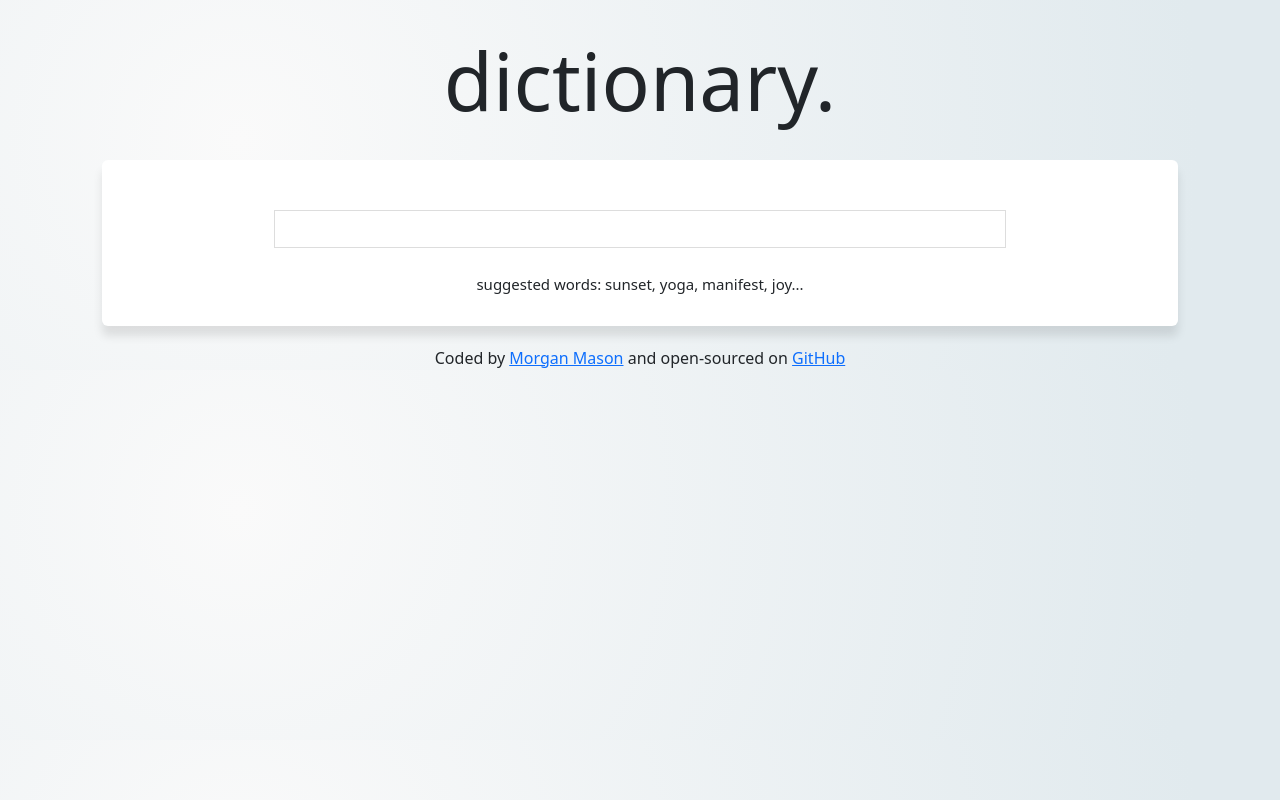
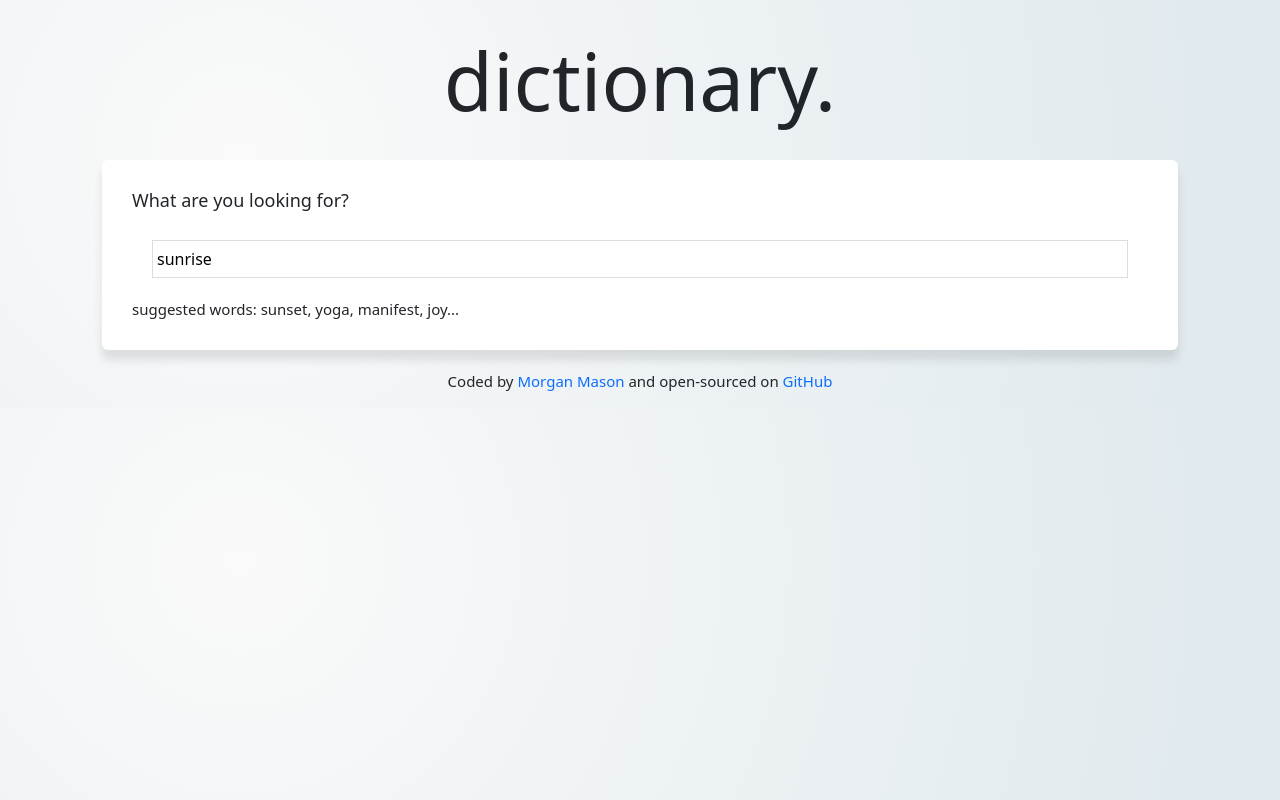
Before and after one commit to masonmol/Dictionary-app, a React (Create React App) app: page / in a window 1280 px wide. Built offline with nearby package versions, Linux system fonts and the light colour scheme; no server answers.

Commit message:
styled the application

```diff
--- a/src/App.css
+++ b/src/App.css
@@ -10,3 +10,11 @@ body {
   font-size: 80px;
   margin: 20px;
 }
+
+.footer {
+  font-size: 15px;
+  margin: 15px;
+}
+.footer a {
+  text-decoration: none;
+}
--- /dev/null
+++ b/src/Meaning.css
@@ -0,0 +1,12 @@
+.Meaning h3 {
+  font-size: 28px;
+  line-height: 1.5;
+  font-weight: bold;
+}
+
+.Meaning .example {
+  font-style: italic;
+  font-size: 15px;
+  opacity: 0.7;
+  margin-top: 2px;
+}
--- a/src/Meaning.js
+++ b/src/Meaning.js
@@ -1,5 +1,6 @@
 import React from "react";
 import Synonyms from "./Synonyms.js";
+import "./Meaning.css";
 
 export default function Meaning(props) {
   console.log(props.meaning);
@@ -10,13 +11,11 @@ export default function Meaning(props) {
       {props.meaning.definitions.map(function (definition, index) {
         return (
           <div key={index}>
-            <p>
-              {definition.definition}
-              <br />
-              <em>{definition.example}</em>
+            <div className="definition">{definition.definition}</div>
 
-              <Synonyms synonyms={definition.synonyms} />
-            </p>
+            <div className="example">{definition.example}</div>
+
+            <Synonyms synonyms={definition.synonyms} />
           </div>
         );
       })}
--- /dev/null
+++ b/src/Phonetic.css
@@ -0,0 +1,8 @@
+.Phonetic .icon {
+  font-size: 20px;
+  margin: 6px;
+}
+
+.Phonetic .icon:hover {
+  cursor: pointer;
+}
--- a/src/Phonetic.js
+++ b/src/Phonetic.js
@@ -1,6 +1,7 @@
 import React from "react";
 import { FontAwesomeIcon } from "@fortawesome/react-fontawesome";
 import { faVolumeUp } from "@fortawesome/free-solid-svg-icons";
+import "./Phonetic.css";
 
 export default function Phonetic(props) {
   const audio = new Audio(props.phonetic.audio);
@@ -10,8 +11,13 @@ export default function Phonetic(props) {
 
   return (
     <div className="Phonetic">
-      <FontAwesomeIcon icon={faVolumeUp} onClick={playSound}></FontAwesomeIcon>
-      <span> {props.phonetic.text}</span>
+      <span className="icon">
+        <FontAwesomeIcon
+          icon={faVolumeUp}
+          onClick={playSound}
+        ></FontAwesomeIcon>
+      </span>
+      <span> /{props.phonetic.text}/</span>
     </div>
   );
 }
--- a/src/Search.css
+++ b/src/Search.css
@@ -6,8 +6,12 @@
   margin: 20px;
 }
 
+.Search h1 {
+  font-size: 18px;
+}
+
 .Search input {
-  width: 75%;
+  width: 100%;
   padding: 6px 4px;
   border: 1px solid #ddd;
 }
@@ -19,5 +23,9 @@
 
 .Search .hint {
   font-size: 15px;
-  margin-top: 5px;
 }
+
+.Search :focus-visible {
+  outline: none;
+  background-color: rgba(39, 45, 45, 0.02);
+}
--- a/src/Search.js
+++ b/src/Search.js
@@ -34,10 +34,16 @@ export default function Search(props) {
     return (
       <div className="Search">
         <section>
+          <h1>What are you looking for?</h1>
           <form onSubmit={handleSubmit}>
-            <input type="search" onChange={handleKeywordChange} />
+            <input
+              type="search"
+              onChange={handleKeywordChange}
+              placeholder="type a word..."
+              defaultValue={props.defaultKeyword}
+            />
           </form>
-          <div className="hint text-center">
+          <div className="hint">
             suggested words: sunset, yoga, manifest, joy...
           </div>
         </section>
--- /dev/null
+++ b/src/Synonyms.css
@@ -0,0 +1,13 @@
+.Synonyms {
+  margin: 20px 0 0;
+  padding: 0;
+}
+
+.Synonyms li {
+  font-size: 14px;
+  display: inline-block;
+  padding: 5px;
+  margin: 5px;
+  border: 1px solid black;
+  border-radius: 5px;
+}
--- a/src/Synonyms.js
+++ b/src/Synonyms.js
@@ -1,4 +1,5 @@
 import React from "react";
+import "./Synonyms.css";
 
 export default function Synonyms(props) {
   if (props.synonyms) {
```
